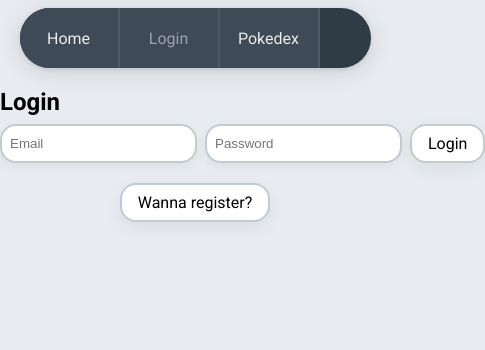
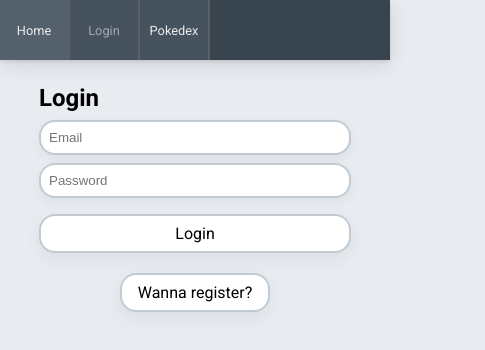
Before and after one commit to VictorMo101/AdvJSExam, a Vue app: page /login in a window 390 px wide. Shown: the top 350 px of the page, 485 px wide, since content can reach past the window. Built offline with nearby package versions, Linux system fonts and the light colour scheme; no server answers.

Commit message:
css media query

```diff
--- a/src/App.vue
+++ b/src/App.vue
@@ -106,5 +106,36 @@ background-color: #4C5A66;
   color: #9CA3AF;
 }
 
+@media (max-width: 700px) {
+  html {
+    margin-top: 4rem;
+  }
 
+  .navbar {
+    width: 100%;
+    overflow: scroll;
+    border-radius: 0;
+    position: fixed;
+    top: 0;
+    left: 0;
+    margin: 0;
+    z-index: 4;
+    opacity: 0.95;
+  }
+
+  .navbar p {
+    font-size: 12px;
+    margin-right: 2rem;
+  }
+
+  .navbar ul li:first-child {
+  border-top-left-radius: 0;
+  border-bottom-left-radius: 0;
+}
+
+  .navbar ul li {
+    min-width: 70px;
+    font-size: 0.8rem;
+  }
+}
 </style>
--- a/src/views/LoginView.vue
+++ b/src/views/LoginView.vue
@@ -128,4 +128,22 @@ form {
     display: flex;
     flex-direction: row;
 }
+
+@media (max-width: 700px) {
+    form {
+        flex-direction: column;
+    }
+
+    input {
+        margin: 0 0 0.5rem 0;
+    }
+
+    button {
+        margin: 0.5rem 0 0 0;
+    }
+
+    .login-view, .register-view {
+        width: 80%;
+    }
+}
 </style>
```
